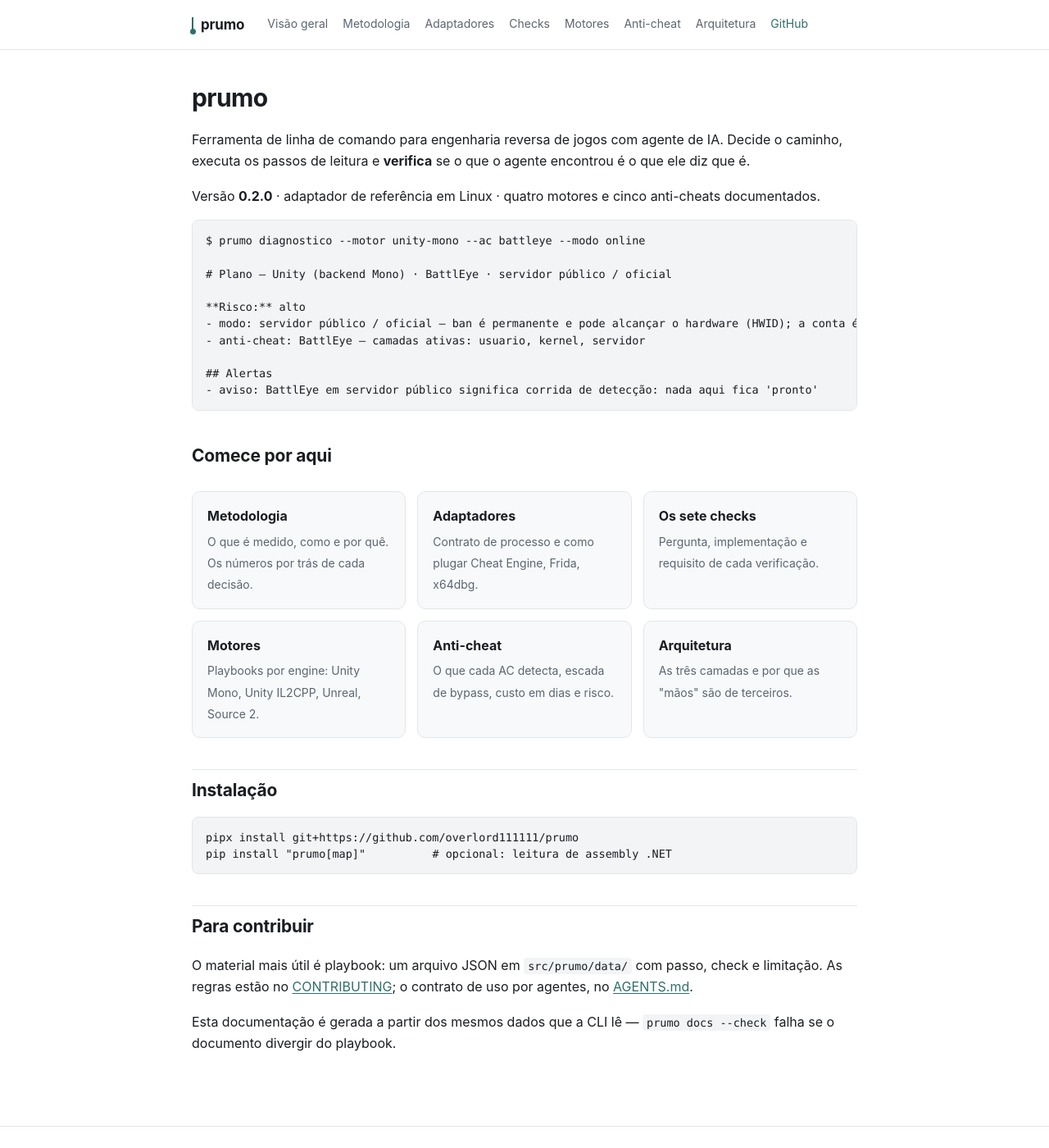
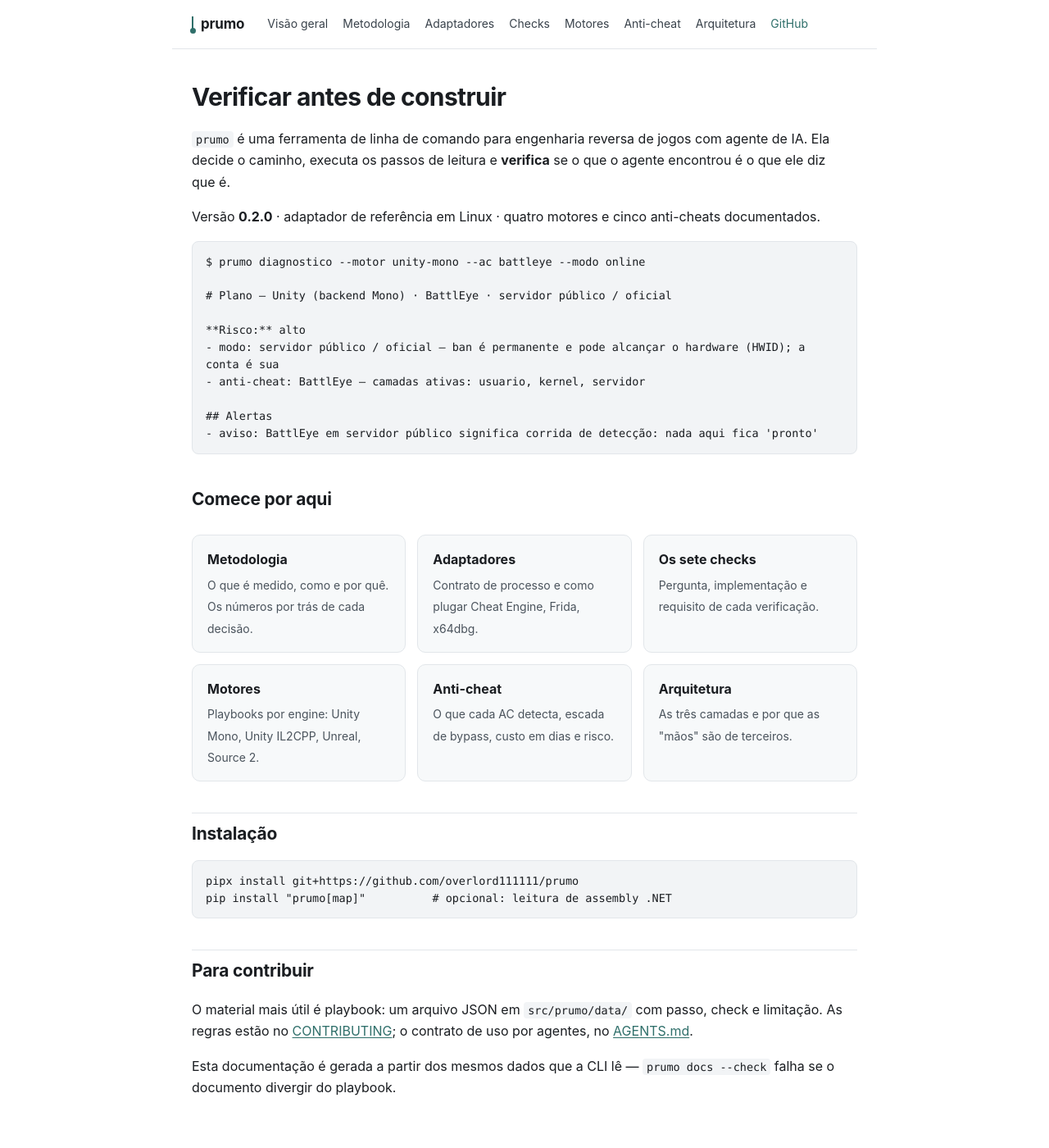
Before and after one commit to overlord111111/prumo, a Jekyll site: the page built from docs/index.md, in a window 1280 px wide and 1400 px high. Shown: the whole window at 82% size. Built offline with Jekyll 4.4.1, drawn with Linux system fonts in a browser that asks for light colours.

Commit message:
docs: corrige contraste, transbordo de codigo e alinhamento do site
Achados na revisao do site publicado: bloco de codigo cortava a linha na borda,
abas e rodape com contraste baixo, divisorias fora do container e H1 repetindo o logo.

```diff
--- a/docs/assets/prumo.css
+++ b/docs/assets/prumo.css
@@ -1,6 +1,6 @@
 :root {
   --texto: #1a1d21;
-  --suave: #5c6570;
+  --suave: #4a535c;
   --linha: #e2e6ea;
   --fundo: #ffffff;
   --fundo-suave: #f7f9fa;
@@ -35,13 +35,13 @@ body {
 
 /* topo */
 .topo {
-  border-bottom: 1px solid var(--linha);
   background: var(--fundo);
   position: sticky;
   top: 0;
   z-index: 10;
 }
 .topo .limite {
+  border-bottom: 1px solid var(--linha);
   display: flex;
   align-items: center;
   gap: 28px;
@@ -82,7 +82,7 @@ body {
   font-size: 14px;
 }
 .abas a {
-  color: var(--suave);
+  color: #39424b;
   text-decoration: none;
   padding: 4px 0;
   border-bottom: 2px solid transparent;
@@ -107,7 +107,7 @@ body {
 }
 .conteudo h2:first-of-type { border-top: 0; padding-top: 0; }
 .conteudo h3 { font-size: 17px; margin: 26px 0 8px; }
-.conteudo p, .conteudo li { color: var(--texto); }
+.conteudo p, .conteudo li { color: var(--texto); text-wrap: pretty; }
 .conteudo a { color: var(--acento); text-decoration-thickness: 1px; text-underline-offset: 2px; }
 .conteudo a:hover { text-decoration-thickness: 2px; }
 .conteudo hr { border: 0; border-top: 1px solid var(--linha); margin: 36px 0; }
@@ -127,7 +127,9 @@ pre {
   border-radius: 8px;
   padding: 14px 16px;
   overflow-x: auto;
-  line-height: 1.5;
+  line-height: 1.55;
+  white-space: pre-wrap;
+  overflow-wrap: anywhere;
 }
 pre code { background: none; padding: 0; }
 
@@ -174,13 +176,18 @@ blockquote {
 .cartao span { color: var(--suave); font-size: 14px; }
 
 .rodape {
-  border-top: 1px solid var(--linha);
   padding: 22px 0 40px;
   color: var(--suave);
   font-size: 13.5px;
 }
-.rodape .limite { display: flex; gap: 8px; flex-wrap: wrap; }
-.rodape a { color: var(--suave); }
+.rodape .limite {
+  border-top: 1px solid var(--linha);
+  padding-top: 22px;
+  display: flex;
+  gap: 8px;
+  flex-wrap: wrap;
+}
+.rodape a { color: #4a535c; text-decoration: underline; text-underline-offset: 2px; }
 
 @media (max-width: 640px) {
   .topo .limite { min-height: auto; padding-top: 12px; padding-bottom: 12px; }
--- a/docs/index.md
+++ b/docs/index.md
@@ -2,10 +2,11 @@
 title: Documentação
 ---
 
-# prumo
+# Verificar antes de construir
 
-Ferramenta de linha de comando para engenharia reversa de jogos com agente de IA. Decide o caminho,
-executa os passos de leitura e **verifica** se o que o agente encontrou é o que ele diz que é.
+`prumo` é uma ferramenta de linha de comando para engenharia reversa de jogos com agente de IA. Ela
+decide o caminho, executa os passos de leitura e **verifica** se o que o agente encontrou é o que ele diz
+que é.
 
 Versão **0.2.0** · adaptador de referência em Linux · quatro motores e cinco anti-cheats documentados.
 
```
